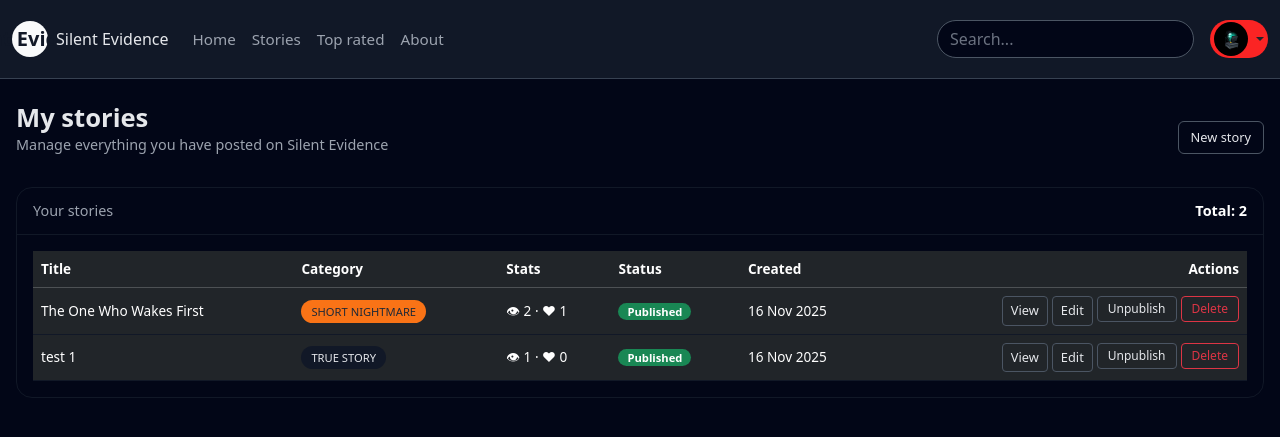
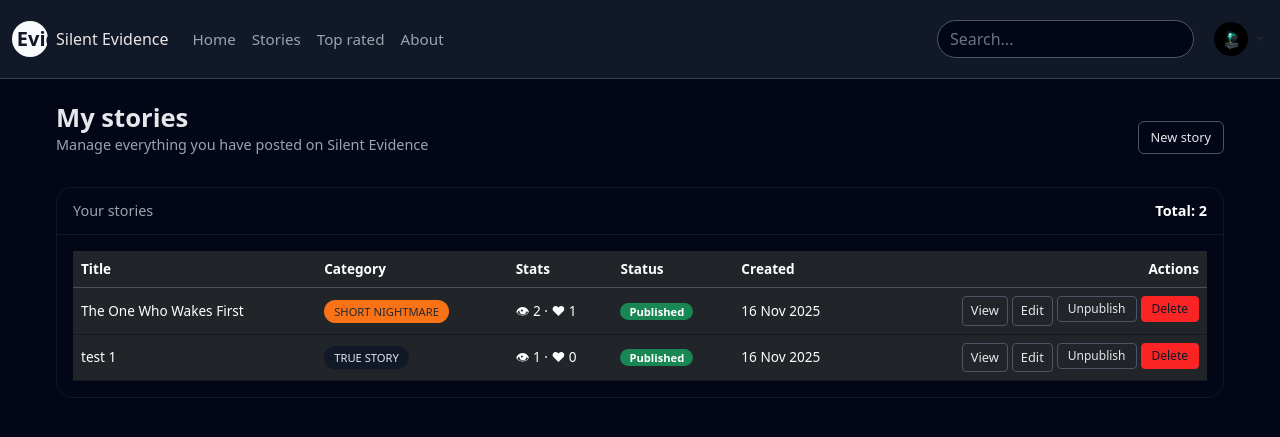
Before and after one commit to cyberghost546/Horror-Project, a PHP site: page /my_stories.php in a window 1280 px wide. Shown: the top 437 px of the page. Run offline with PHP 8.4, Linux system fonts and the light colour scheme; a user stored in the database is signed in; data comes from the database, SQL or seed files in the repository.

Commit message:
update the website

```diff
--- a/horror_blog/include/header.php
+++ b/horror_blog/include/header.php
@@ -49,14 +49,14 @@ $userAvatar = $_SESSION['user_avatar'] ?? 'https://i.pravatar.cc/40';
 
                     <!-- Not logged in: show Login / Sign up -->
                     <div class="d-flex gap-2 mt-2 mt-lg-0">
-                        <a href="login.php" class="btn btn-outline-light btn-sm rounded-pill">Login</a>
+                        <a href="login.php" class="btn btn-outline-danger btn-sm rounded-pill">Login</a>
                         <a href="signup.php" class="btn btn-warning btn-sm rounded-pill fw-semibold">Sign up</a>
                     </div>
 
                 <?php else: ?>
 
                     <!-- Logged in: show profile picture with dropdown -->
-                    <div class="dropdown mt-2 mt-lg-0 btn-warning rounded-pill">
+                    <div class="dropdown mt-2 mt-lg-0">
                         <button
                             class="btn btn-profile dropdown-toggle d-flex align-items-center"
                             type="button"
@@ -119,7 +119,7 @@ $userAvatar = $_SESSION['user_avatar'] ?? 'https://i.pravatar.cc/40';
 
     .brand-text {
         font-size: 1rem;
-        color: #e5e7eb;
+        color: #ebe5e5ff;
     }
 
     /* nav links */
@@ -149,6 +149,18 @@ $userAvatar = $_SESSION['user_avatar'] ?? 'https://i.pravatar.cc/40';
     .search-input:focus {
         box-shadow: none;
         border-color: #818cf8;
+    }
+
+    .btn-outline-danger {
+        background-color: #fb2424ff;
+        border-color: #fb2424ff;
+        color: #111827;
+    }
+
+    .btn-outline-danger:hover {
+        background-color: #f50b0bc4;
+        border-color: #f50b0bc4;
+        color: #111827;
     }
 
     /* auth buttons */
--- a/horror_blog/login.php
+++ b/horror_blog/login.php
@@ -86,7 +86,7 @@ if ($_SERVER['REQUEST_METHOD'] === 'POST') {
             border-radius: 20px;
             border: 1px solid #1e293b;
             padding: 28px;
-            box-shadow: 0 0 25px rgba(246, 0, 0, 0.25);
+            box-shadow: 0 0 100px rgba(246, 0, 0, 0.25);
         }
 
         .auth-title {
@@ -119,7 +119,7 @@ if ($_SERVER['REQUEST_METHOD'] === 'POST') {
         .form-control:focus {
             background-color: #1e293b;
             border-color: #f60000;
-            box-shadow: 0 0 0 2px rgba(246, 0, 0, 0.3);
+            box-shadow: 0 0 0 5px rgba(246, 0, 0, 0.3);
         }
 
         .form-control::placeholder {
--- a/horror_blog/my_stories.php
+++ b/horror_blog/my_stories.php
@@ -45,7 +45,7 @@ $stories = $stmt->fetchAll(); ?>
         }
 
         .page-wrapper {
-            max-width: 2000px;
+            max-width: 1200px;
             margin: 0 auto;
             padding: 24px 16px 40px;
         }
--- a/horror_blog/submit_story.php
+++ b/horror_blog/submit_story.php
@@ -254,7 +254,7 @@ if ($_SERVER['REQUEST_METHOD'] === 'POST') {
         <?php endif; ?>
 
         <div class="card card-dark">
-            <div class="card-dark-header">
+            <div class="card-dark-header text-uppercase text-danger text-center fw-bold fs-5">
                 New story
             </div>
             <div class="card-dark-body">
--- a/horror_blog/users_list.php
+++ b/horror_blog/users_list.php
@@ -173,7 +173,7 @@ $users = $stmt->fetchAll();
         <div class="main-area">
 
             <div class="main-header d-flex flex-wrap justify-content-between gap-2 align-items-center">
-                <h1 class="page-title">Users</h1>
+                <h1 class="page-title fw-bold ">Users</h1>
 
                 <form method="get" class="d-flex gap-2">
                     <input
```
